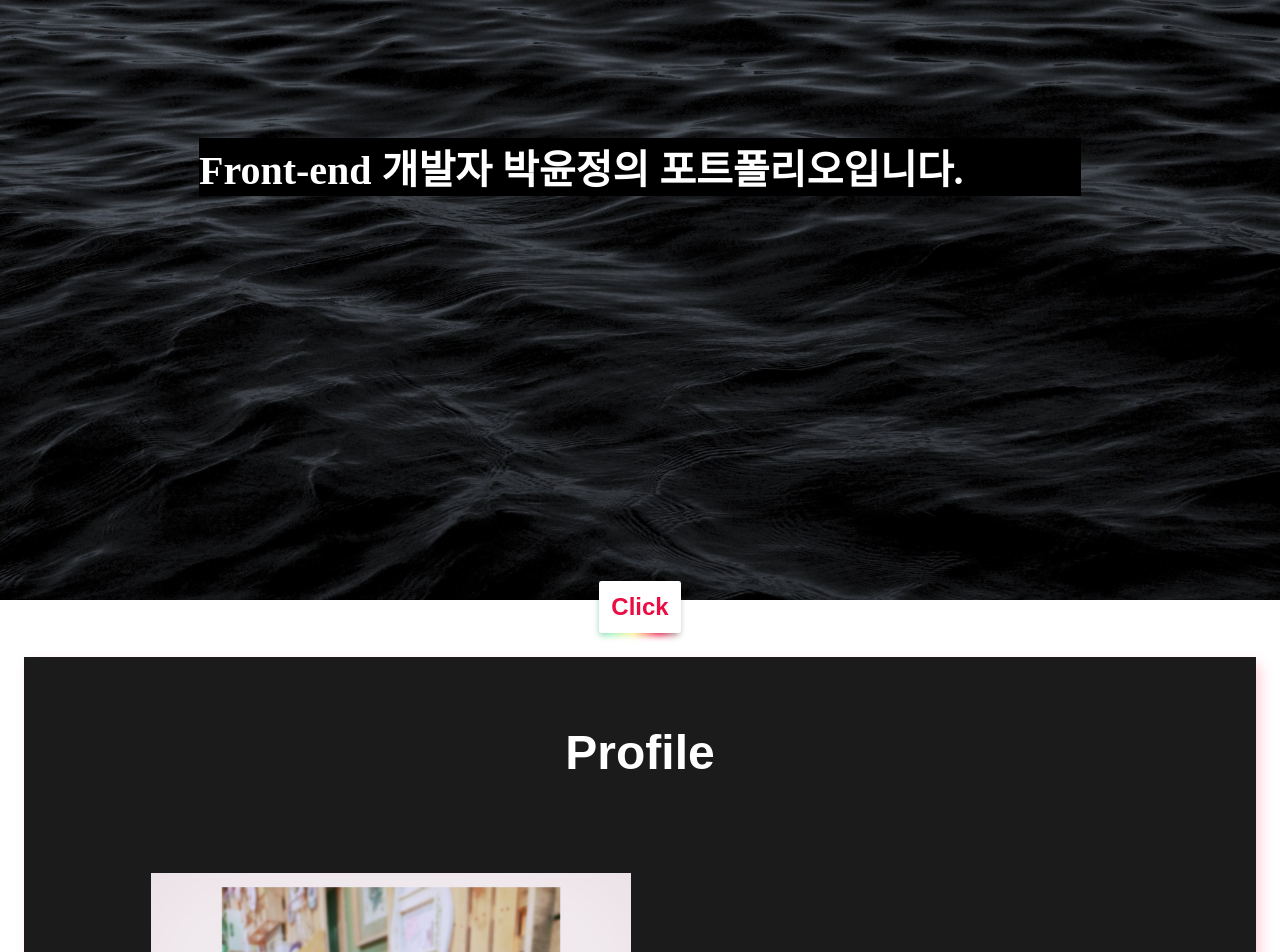
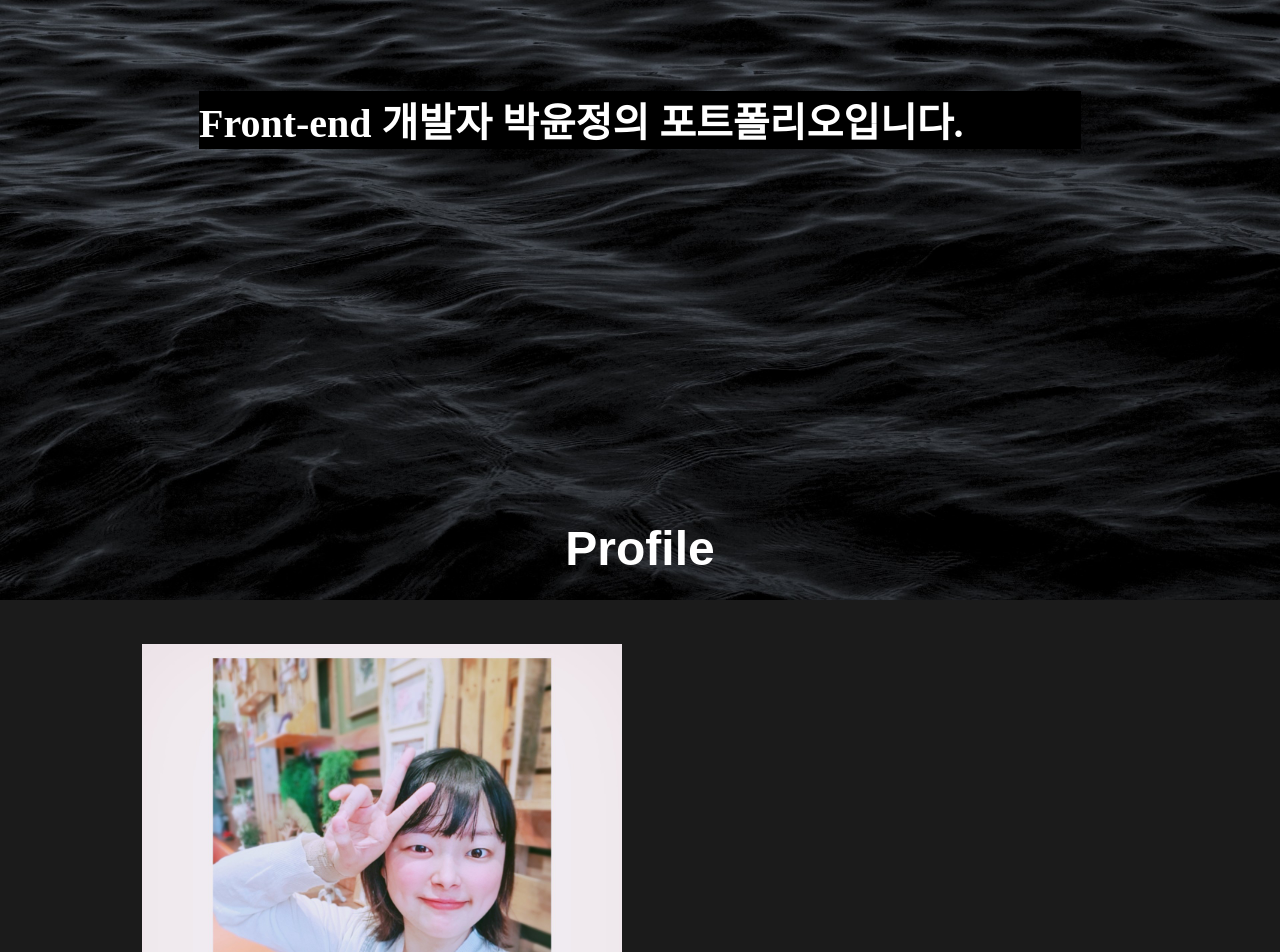
Before and after one commit to elinapark0818/Portfolio_web, a React (Create React App) app: page / in a window 1280 px wide. Shown: the part 200-1152 px from the top of the page. Built offline with nearby package versions, Linux system fonts and the light colour scheme.

Commit message:
리팩토링 전

```diff
--- a/src/app.module.css
+++ b/src/app.module.css
@@ -8,16 +8,16 @@ body {
 }
 
 ::-webkit-scrollbar {
-  width: 1em;
+  width: 0.5em;
 }
 ::-webkit-scrollbar-track {
-  background-color: black;
+  background-color: white;
 }
 ::-webkit-scrollbar-thumb {
-  background-image: linear-gradient(black, white);
+  background-image: linear-gradient(white, #1b1b1b);
   border-radius: 1em;
 }
 ::-webkit-scrollbar-thumb:hover {
-  background-image: linear-gradient(white, black);
+  background-image: linear-gradient(#1b1b1b, white);
   border-radius: 1em;
 }
--- a/src/components/page/about/about.module.css
+++ b/src/components/page/about/about.module.css
@@ -2,10 +2,11 @@
   width: 100%;
   font-size: 1.5em;
   font-weight: bold;
-  margin: 1em;
+  /* margin: 1em; */
   margin-top: 0;
+
   color: white;
-  background-color: #1b1b1b;
+  background-color: hsl(0, 0%, 11%);
   z-index: 10;
 }
 
--- a/src/components/page/home/home.module.css
+++ b/src/components/page/home/home.module.css
@@ -1,13 +1,17 @@
+body {
+  margin: 0;
+  height: 60em;
+}
+
 .container {
   display: flex;
   flex-direction: column;
   justify-content: center;
   align-items: center;
   width: 100%;
-  height: 60em;
+  height: 40em;
   color: white;
   margin: 0;
-  margin-bottom: 0;
 }
 
 @keyframes typing {
@@ -23,7 +27,6 @@
 }
 
 .title {
-  margin-top: -5em;
   color: white;
   background-color: #000;
   font-size: 2.5em;
@@ -39,7 +42,8 @@
   top: 0;
   position: absolute;
   width: 100%;
-  height: 100vh;
+  height: 100%;
+  line-height: 100%;
 }
 
 @media screen and (max-width: 800px) {
--- a/src/components/page/pages.jsx
+++ b/src/components/page/pages.jsx
@@ -24,16 +24,16 @@ export default function Pages() {
   return (
     <div>
       <div id="home"><Home/></div>
-      <Toggle/>
+      {/* <Toggle/> */}
       <div id="profile"><Profile/></div>
       <div id="about" style={{
-          opacity: (position - 1100) / 50,
+          opacity: (position - 750) / 50,
         }}><About/></div>
       <div id="skills" style={{
-          opacity: (position - 2600) / 50,
+          opacity: (position - 2300) / 50,
         }}><Skills/></div>
       <div id="projects" style={{
-          opacity: (position - 4000) / 50,
+          opacity: (position - 3800) / 50,
         }}><Projects/></div>
       <div id="contact"><Contact/></div>
     </div>
--- a/src/components/page/profile/profile.jsx
+++ b/src/components/page/profile/profile.jsx
@@ -35,7 +35,7 @@ const Profile = () => {
             <div
               className={styles.description}
               style={{
-                opacity: (position - 700) / 50,
+                opacity: (position - 300) / 50,
               }}
               >
               <h3>이름 : 박 윤 정<br/>
@@ -47,7 +47,7 @@ const Profile = () => {
               <br/>
               <div
               style={{
-                opacity: (position - 800) / 50,
+                opacity: (position - 500) / 50,
               }}
               >
               <h3>"소프트웨어에는 사실 의미있는 것들이 거의 없다.<br/>
--- a/src/components/page/profile/profile.module.css
+++ b/src/components/page/profile/profile.module.css
@@ -7,12 +7,11 @@
   width: 100%;
   font-size: 1.5em;
   font-weight: bold;
-  margin: 1em;
+  /* margin: 1em; */
   margin-top: 0.5em;
+  /* margin-bottom: 1em; */
   background: #1b1b1b;
   color: white;
-  -webkit-box-shadow: 5px 5px 15px -3px pink;
-  box-shadow: 5px 5px 15px -3px pink;
 }
 
 .title {
@@ -72,7 +71,8 @@
 .main {
   display: flex;
   justify-content: center;
-  margin: 1em;
+  /* margin: 1em; */
+  margin-bottom: 1em;
 }
 
 .image {
@@ -90,6 +90,7 @@
   font-size: 0.8em;
   background-color: transparent;
   margin-left: 2em;
+  margin-right: 1em;
   color: white;
   padding: 0;
 }
@@ -103,7 +104,6 @@
   .container {
     display: flex;
     flex-direction: column;
-    margin: 1em;
   }
 
   .main {
--- a/src/components/page/projects/projects.module.css
+++ b/src/components/page/projects/projects.module.css
@@ -2,8 +2,7 @@
   width: 100%;
   font-size: 1.5em;
   font-weight: bold;
-
-  margin: 1em;
+  /* margin: 1em; */
   margin-top: 0;
   background: #1b1b1b;
   color: white;
@@ -39,7 +38,7 @@
   transition: 800ms ease all;
   outline: none;
   margin: 0;
-  margin-top: 1em;
+  margin-top: 1.1em;
 }
 
 .projects_btn:hover {
--- a/src/components/page/skills/skills.module.css
+++ b/src/components/page/skills/skills.module.css
@@ -2,9 +2,9 @@
   width: 100%;
   font-size: 1.5em;
   font-weight: bold;
+  /* margin: 1em; */
+  margin-top: 0;
 
-  margin: 1em;
-  margin-top: 0;
   background: #1b1b1b;
   color: white;
 }
@@ -40,7 +40,7 @@
   transition: 800ms ease all;
   outline: none;
   margin: 0;
-  margin-top: 1em;
+  margin-top: 1.1em;
 }
 
 .skills_btn:hover {
```
